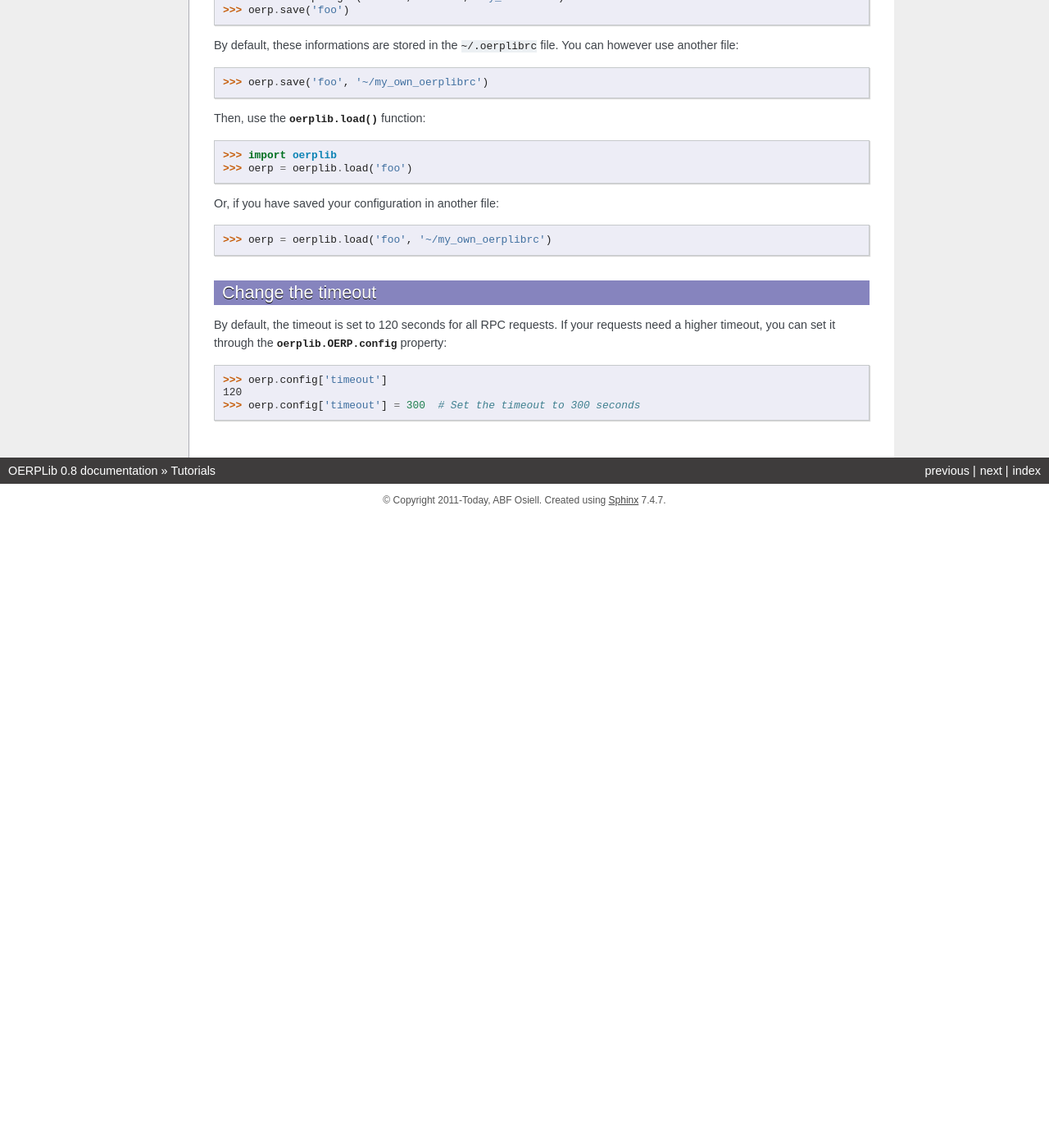
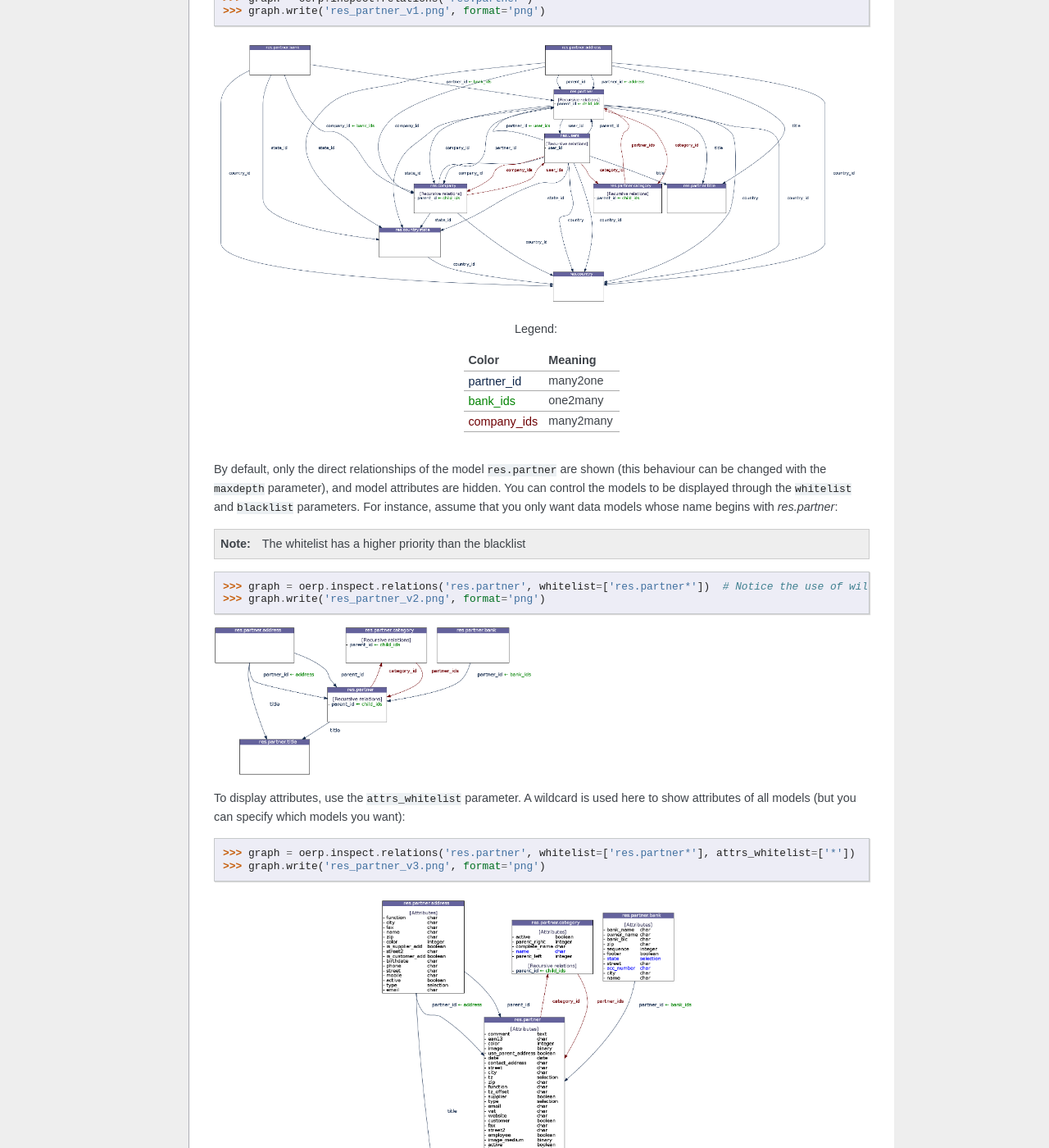
Before and after one commit to osiell/oerplib, a Sphinx documentation site: the page built from doc/source/tutorials.rst, in a window 1280 px wide and 1400 px high, scrolled down 6151 px. Shown: the whole window at 82% size. Built offline with Sphinx 7.4.7, drawn with Linux system fonts in a browser that asks for light colours; before the commit the page ends 6781 px from its top, so only the background shows below that; some of the changed text lies outside the part shown.

Commit message:
Documentation updated ('inspect' service tutorial)

```diff
--- a/doc/source/tutorials.rst
+++ b/doc/source/tutorials.rst
@@ -347,6 +347,83 @@ However, `OERPLib` simplifies this by providing the
 Some documentation about methods offered by the `OpenERP` ``/db`` RPC service
 is available :class:`here <oerplib.service.db.DB>`.
 
+Inspect the metadata of OpenERP
+-------------------------------
+
+Draw a graph of the relationships between models
+''''''''''''''''''''''''''''''''''''''''''''''''
+
+The :func:`relations <oerplib.service.inspect.Inspect.relations>` method will help you
+to generate a graphic of such relationships::
+
+    >>> graph = oerp.inspect.relations('res.partner')
+    >>> graph.write('res_partner_v1.png', format='png')
+
+.. figure:: _static/inspect_relations_1.png
+    :width: 100%
+
+    Legend:
+
+    +--------------------------------------------+-----------------------------+
+    | Color                                      | Meaning                     |
+    +============================================+=============================+
+    | .. raw:: html                              | many2one                    |
+    |                                            |                             |
+    |    <font color="#0E2548">partner_id</font> |                             |
+    +--------------------------------------------+-----------------------------+
+    | .. raw:: html                              | one2many                    |
+    |                                            |                             |
+    |    <font color="#008200">bank_ids</font>   |                             |
+    +--------------------------------------------+-----------------------------+
+    | .. raw:: html                              | many2many                   |
+    |                                            |                             |
+    |    <font color="#6E0004">company_ids</font>|                             |
+    +--------------------------------------------+-----------------------------+
+
+By default, only the direct relationships of the model ``res.partner`` are shown
+(this behaviour can be changed with the ``maxdepth`` parameter), and model
+attributes are hidden.
+You can control the models to be displayed through the ``whitelist`` and
+``blacklist`` parameters. For instance, assume that you only want data models
+whose name begins with `res.partner`:
+
+.. note::
+    The whitelist has a higher priority than the blacklist
+
+
+::
+
+    >>> graph = oerp.inspect.relations('res.partner', whitelist=['res.partner*'])  # Notice the use of wildcard here
+    >>> graph.write('res_partner_v2.png', format='png')
+
+.. image:: _static/inspect_relations_2.png
+    :width: 50%
+
+To display attributes, use the ``attrs_whitelist`` parameter. A wildcard is used here to show
+attributes of all models (but you can specify which models you want)::
+
+    >>> graph = oerp.inspect.relations('res.partner', whitelist=['res.partner*'], attrs_whitelist=['*'])
+    >>> graph.write('res_partner_v3.png', format='png')
+
+.. figure:: _static/inspect_relations_3.png
+    :width: 50%
+
+    Legend:
+
+    +--------------------------------------------+-----------------------------+
+    | Color                                      | Meaning                     |
+    +============================================+=============================+
+    | .. raw:: html                              | required                    |
+    |                                            |                             |
+    |    <font color="blue">name</font>          |                             |
+    +--------------------------------------------+-----------------------------+
+
+Scan the views of data models to list `on_change` methods
+'''''''''''''''''''''''''''''''''''''''''''''''''''''''''
+
+TODO
+
+
 Save the session to open it quickly later
 -----------------------------------------
 
```
Also changed, not shown: doc/source/_static/inspect_relations_1.png (added), doc/source/_static/inspect_relations_2.png (added), doc/source/_static/inspect_relations_3.png (added).
